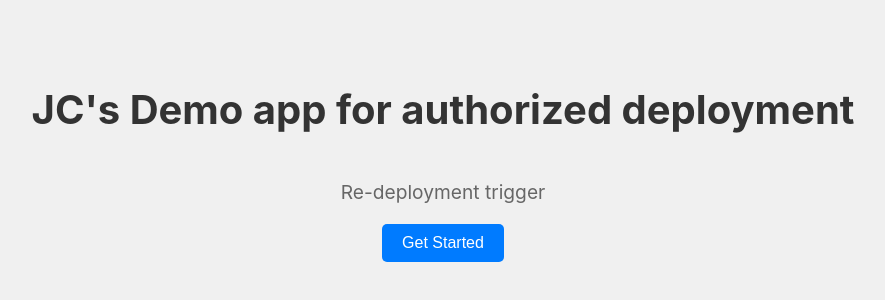
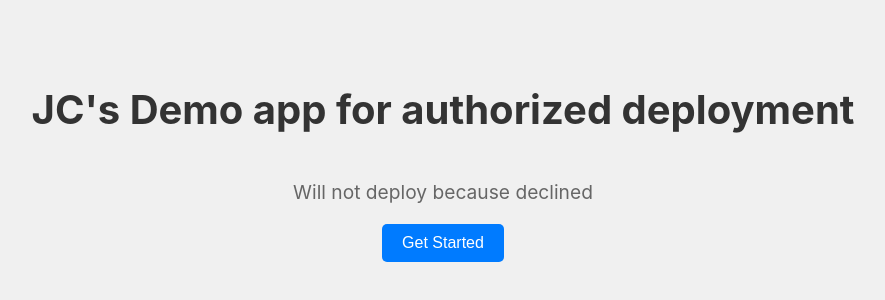
Before and after one commit to jeanclaudeaquino/my-app, a React (Create React App) app: page / in a window 1280 px wide. Shown: the part 240-540 px from the top of the page, without its empty margins (197-1082 px from the left). Built offline with nearby package versions, Linux system fonts and the light colour scheme.

Commit message:
chore: reject deployment

```diff
--- a/src/App.js
+++ b/src/App.js
@@ -4,7 +4,7 @@ const HomeScreen = () => {
     <div style={styles.container}>
       <h1 style={styles.title}>JC's Demo app for authorized deployment</h1>
       <p style={styles.description}>
-        Re-deployment trigger
+       Will not deploy because declined
       </p>
       <button style={styles.button} onClick={() => alert('Button clicked!')}>
         Get Started
```
